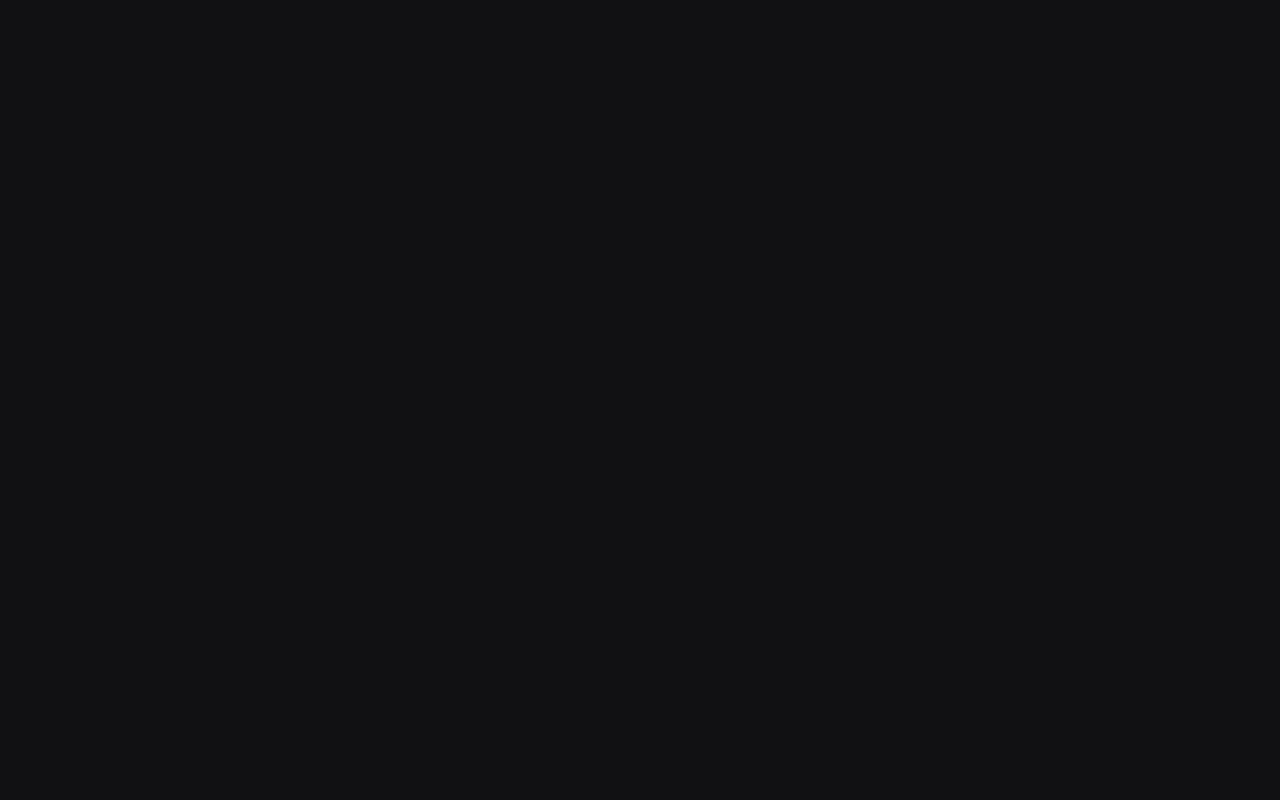
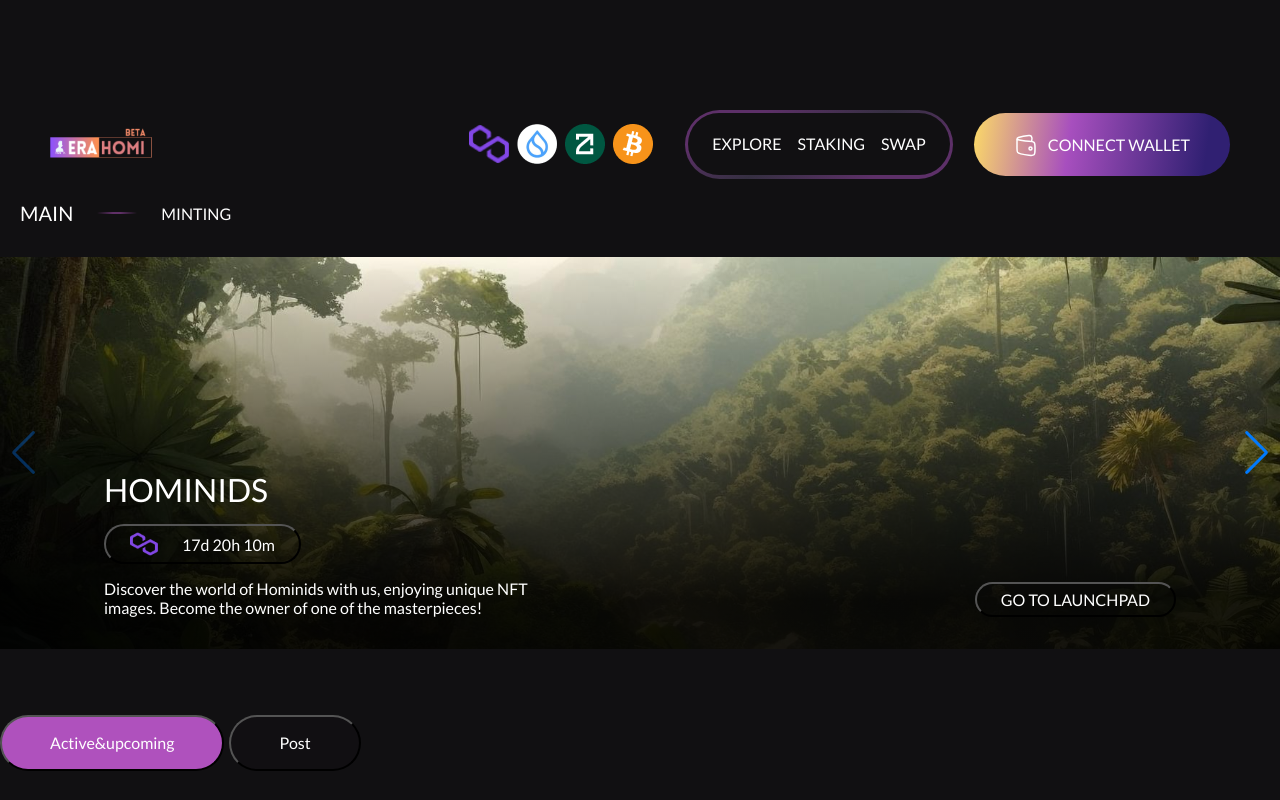
Before and after one commit to MisterRust/hominids-frontend, a React (Vite) app: page /minting-wfc in a window 1280 px wide. Before the commit this address had no page. Shown: the top 800 px of the page. Built offline with nearby package versions, Linux system fonts and the light colour scheme.

Commit message:
fix: mining page with same name

```diff
--- a/package.json
+++ b/package.json
@@ -18,7 +18,7 @@
     "react-slick": "^0.29.0",
     "slick-carousel": "^1.8.1",
     "styled-components": "^6.1.1",
-    "swiper": "^11.0.4",
+    "swiper": "^11.0.5",
     "vite-tsconfig-paths": "^4.2.1"
   },
   "devDependencies": {
--- a/src/pages/Minting/index.tsx
+++ /dev/null
@@ -1,5 +0,0 @@
-import styled from "styled-components";
-
-export default function Minting() {
-  return <div></div>;
-}
--- a/src/routes/index.tsx
+++ b/src/routes/index.tsx
@@ -3,11 +3,11 @@ import MainLayout from "components/layout";
 import LandingPage from "pages/Landing-Page";
 import Test from "pages/Test";
 import Explore from "pages/explore";
-import Minting from "pages/minting";
+import Minting from "pages/minting/MintingWFC";
 import Auction from "pages/auction";
 // import Home from "pages/home";
 import Collections from "pages/collections";
-import Minting from "pages/Minting";
+import MintingWFC from "pages/minting/MintingWFC";
 
 const MainRouter = () => {
   return (
@@ -31,7 +31,7 @@ const MainRouter = () => {
           }
         />
         <Route path="/collections" element={<Collections />} />
-        <Route path="/minting" element={<Minting />} />
+        <Route path="/minting-wfc" element={<MintingWFC />} />
       </Route>
     </Routes>
   );
```
Also changed, not shown: src/pages/Minting/MintingWFC.tsx (renamed from src/pages/minting/index.tsx).
